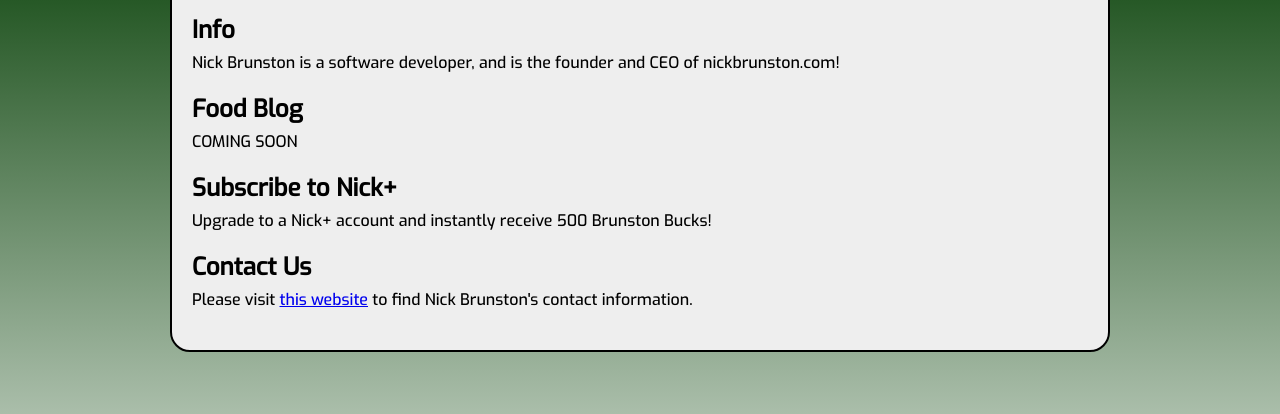
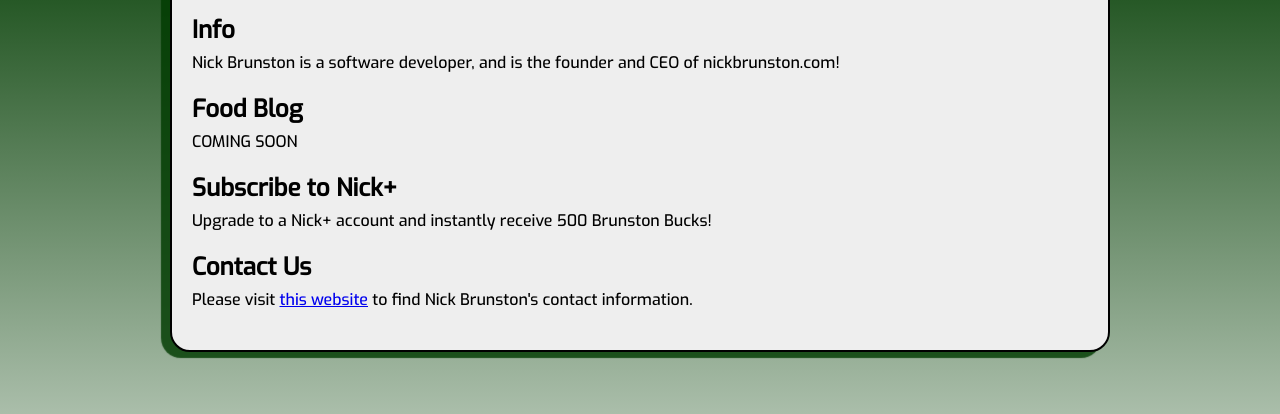
Before and after one commit to brunston97/personal-website, a plain HTML site: page index.html in a window 1280 px wide. Shown: the part 120-534 px from the top of the page. Drawn offline with Linux system fonts and the light colour scheme.

Commit message:
added box shadow

```diff
--- a/styles/main-page.css
+++ b/styles/main-page.css
@@ -5,6 +5,7 @@
   border-radius: 20px;
   border-width: 2px;
   background-color: rgb(238, 238, 238);
+  box-shadow: -9px 6px 1px rgba(0, 59, 0, 0.818);
 }
 
 .main-container {
```
